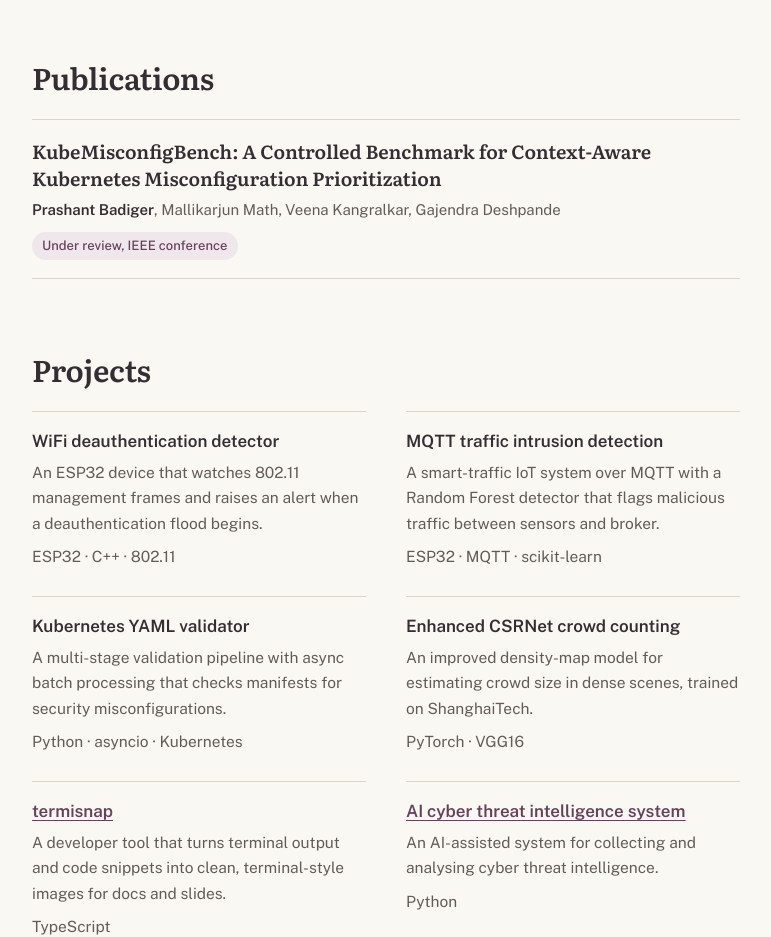
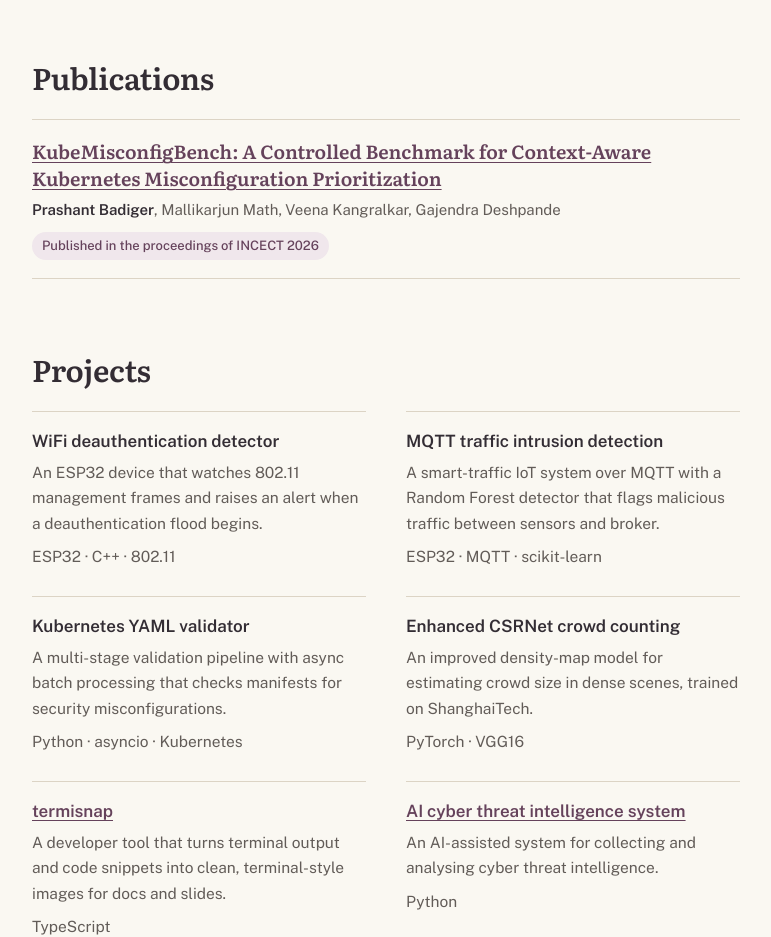
Before and after one commit to jatasyaprashant/jatasyaprashant.github.io, a plain HTML site: page index.html in a window 1280 px wide. Shown: the part 1700-2637 px from the top of the page, without its empty margins (416-1187 px from the left). Drawn offline with nearby package versions, Linux system fonts and the light colour scheme.

Commit message:
Link published KubeMisconfigBench paper to IEEE Xplore

```diff
--- a/index.html
+++ b/index.html
@@ -250,9 +250,9 @@ footer{border-top:1px solid var(--rule);padding:28px 24px 44px;font-size:14px;co
     <section id="publications" aria-labelledby="pub-h">
       <h2 id="pub-h">Publications</h2>
       <article class="pub">
-        <p class="title">KubeMisconfigBench: A Controlled Benchmark for Context-Aware Kubernetes Misconfiguration Prioritization</p>
+        <p class="title"><a href="https://ieeexplore.ieee.org/document/11742879">KubeMisconfigBench: A Controlled Benchmark for Context-Aware Kubernetes Misconfiguration Prioritization</a></p>
         <p class="authors"><b>Prashant Badiger</b>, Mallikarjun Math, Veena Kangralkar, Gajendra Deshpande</p>
-        <span class="status">Under review, IEEE conference</span>
+        <span class="status">Published in the proceedings of INCECT 2026</span>
       </article>
     </section>
 
```
